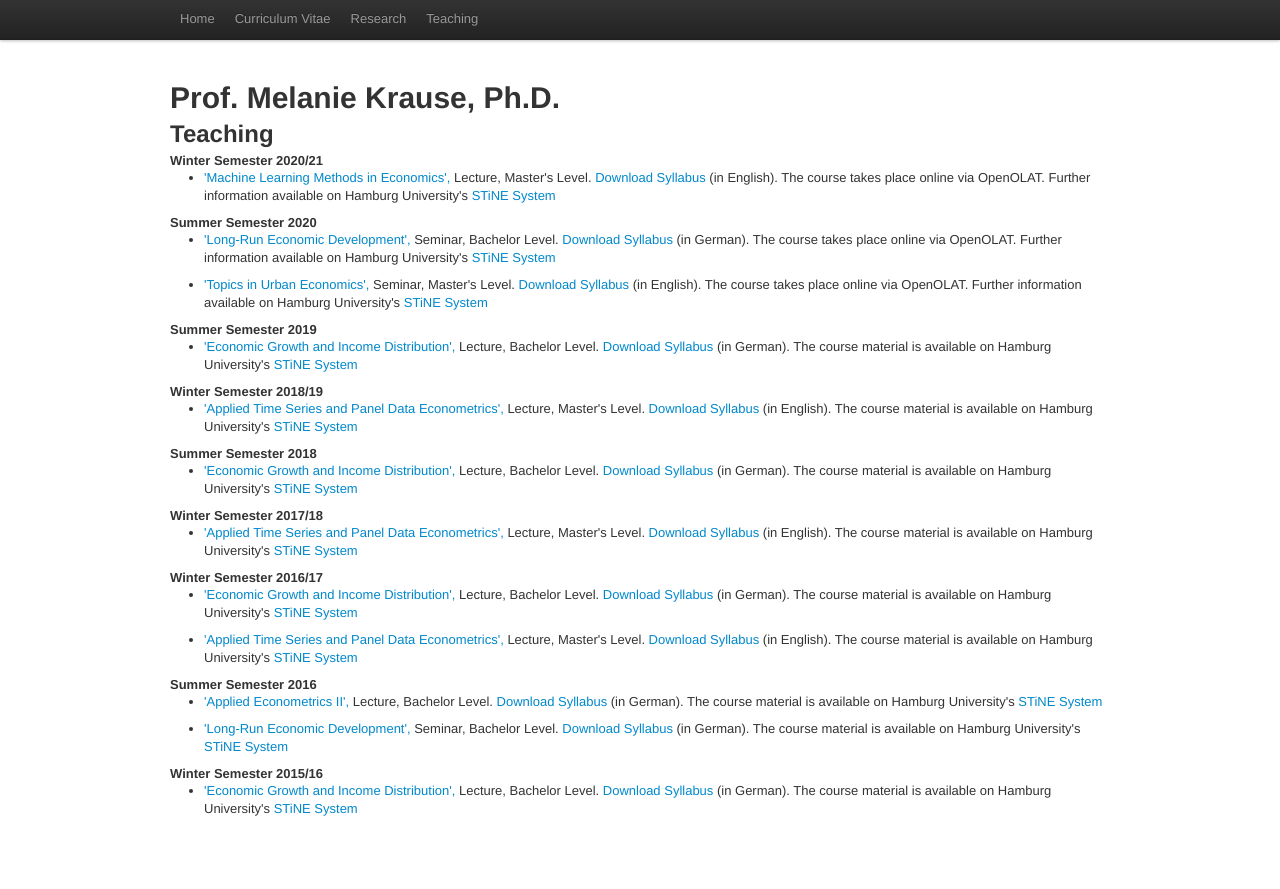
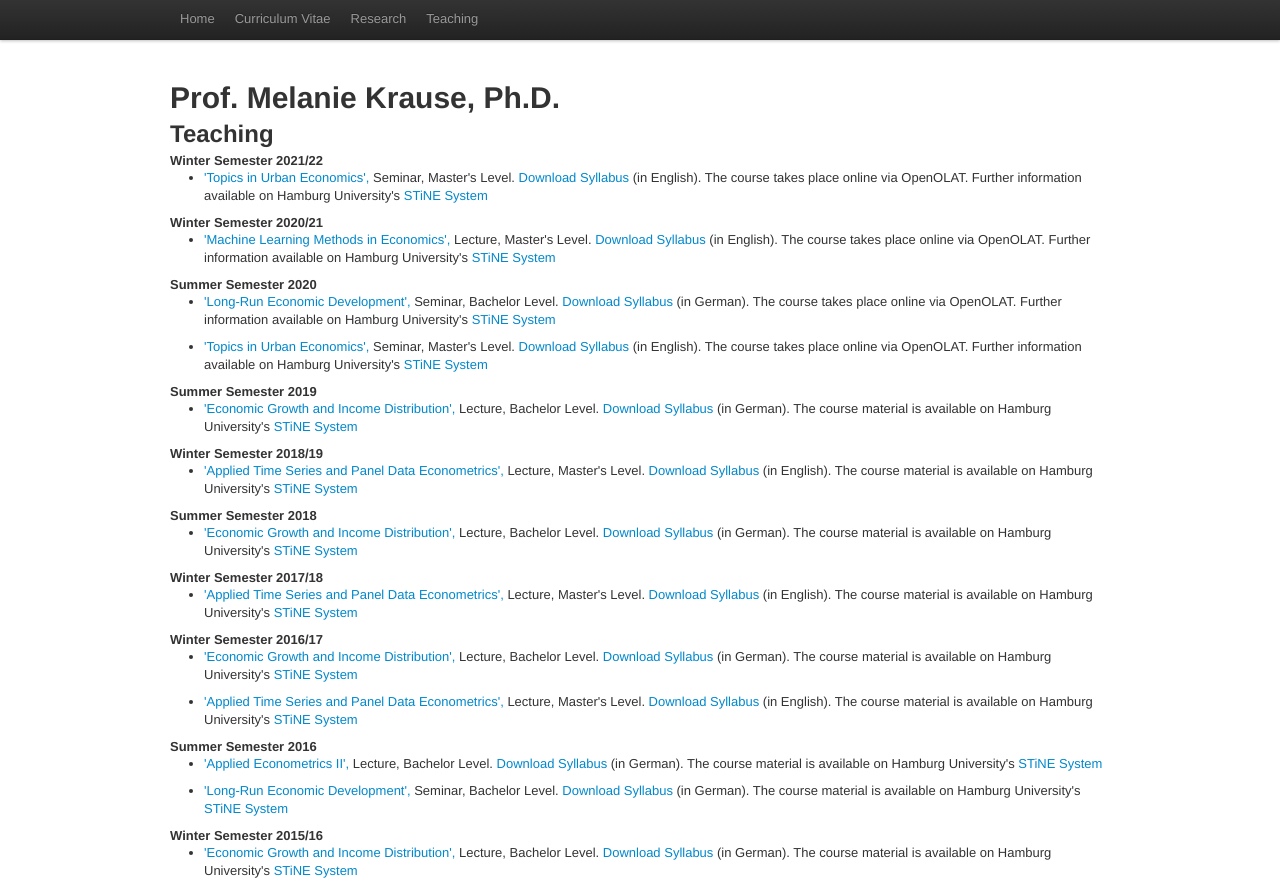
Before and after one commit to melaniekrause/melaniekrause.github.io, a plain HTML site: page teaching.html in a window 1280 px wide. Before the commit the page ends 827 px from the top, so only its background shows below. Drawn offline with Linux system fonts and the light colour scheme.

Commit message:
Teaching updated, CV updated for September

```diff
--- a/teaching.html
+++ b/teaching.html
@@ -35,6 +35,8 @@
         <div class="span12">
             <h1>Prof. Melanie Krause, Ph.D.</h1>
             <h2>Teaching</h2>
+                    <dt>Winter Semester 2021/22</dt>
+            <dd><ul><li>  <a href="https://stine.uni-hamburg.de/scripts/mgrqispi.dll?APPNAME=CampusNet&PRGNAME=COURSEDETAILS&ARGUMENTS=-N363627374546084,-N000652,-N0,-N379785930922987,-N379785930990988,-N0,-N0,-N0">'Topics in Urban Economics', </a> Seminar, Master's Level. <a href="assets/pdf/SyllabusSemMSc2122.pdf">Download Syllabus</a> (in English). The course takes place online via OpenOLAT. Further information available on Hamburg University's <a href="https://www.stine.uni-hamburg.de">STiNE System</a></li></ul>
                      <dt>Winter Semester 2020/21</dt>
             <dd><ul><li>  <a href="https://www.stine.uni-hamburg.de/scripts/mgrqispi.dll?APPNAME=CampusNet&PRGNAME=COURSEDETAILS&ARGUMENTS=-N000000000000001,-N000631,-N0,-N376123637983444,-N376123637945445,-N0,-N0,-N0">'Machine Learning Methods in Economics', </a> Lecture, Master's Level. <a href="assets/pdf/SyllabusML2021.pdf">Download Syllabus</a> (in English). The course takes place online via OpenOLAT. Further information available on Hamburg University's <a href="https://www.stine.uni-hamburg.de">STiNE System</a></li></ul>
                          <dt>Summer Semester 2020</dt>
```
Also changed, not shown: 2 other files.
